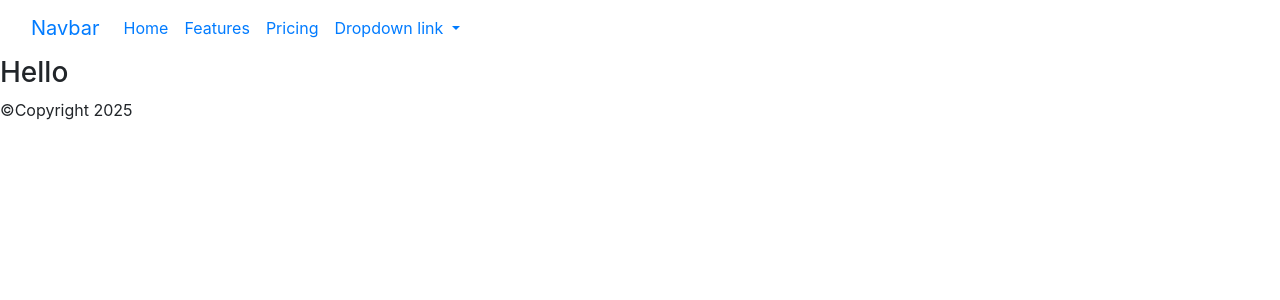
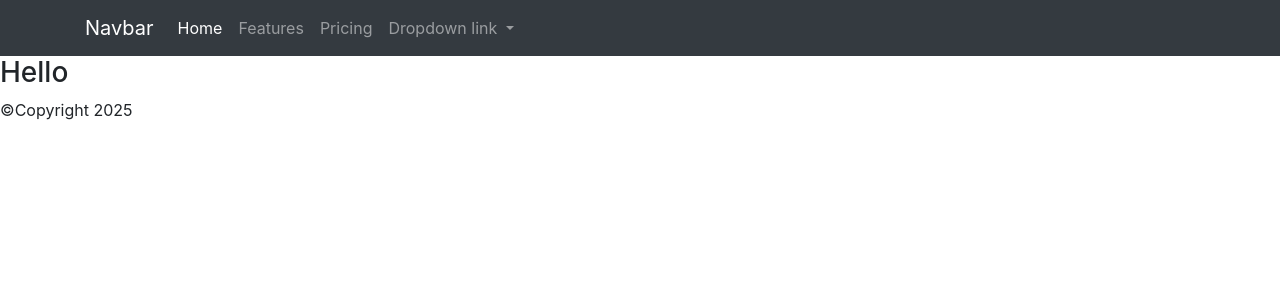
Before and after one commit to Abba856/e-commerce_system, a PHP site: page / in a window 1280 px wide. Shown: the top 300 px of the page. Run offline with PHP 8.4, Linux system fonts and the light colour scheme.

Commit message:
user index part2 complete

```diff
--- a/includes/navbar.php
+++ b/includes/navbar.php
@@ -1,11 +1,11 @@
-<nav class="navbar navbar-expand-lg bg-body-tertiary">
-  <div class="container-fluid">
+<nav class="navbar navbar-expand-lg navbar-dark bg-dark shadow">
+  <div class="container">
     <a class="navbar-brand" href="#">Navbar</a>
     <button class="navbar-toggler" type="button" data-bs-toggle="collapse" data-bs-target="#navbarNavDropdown" aria-controls="navbarNavDropdown" aria-expanded="false" aria-label="Toggle navigation">
       <span class="navbar-toggler-icon"></span>
     </button>
     <div class="collapse navbar-collapse" id="navbarNavDropdown">
-      <ul class="navbar-nav">
+      <ul class="navbar-nav ms-auto">
         <li class="nav-item">
           <a class="nav-link active" aria-current="page" href="#">Home</a>
         </li>
```
